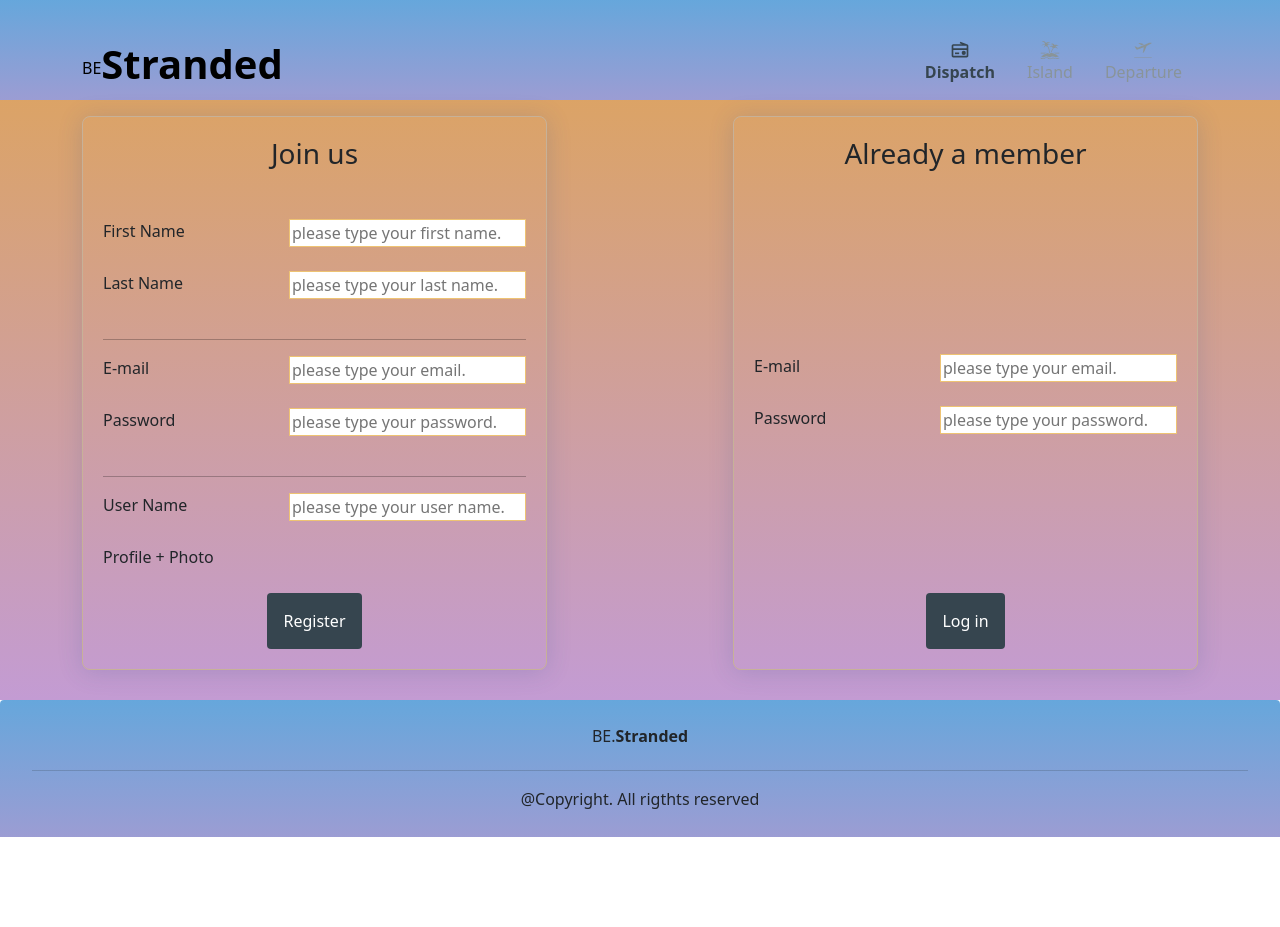
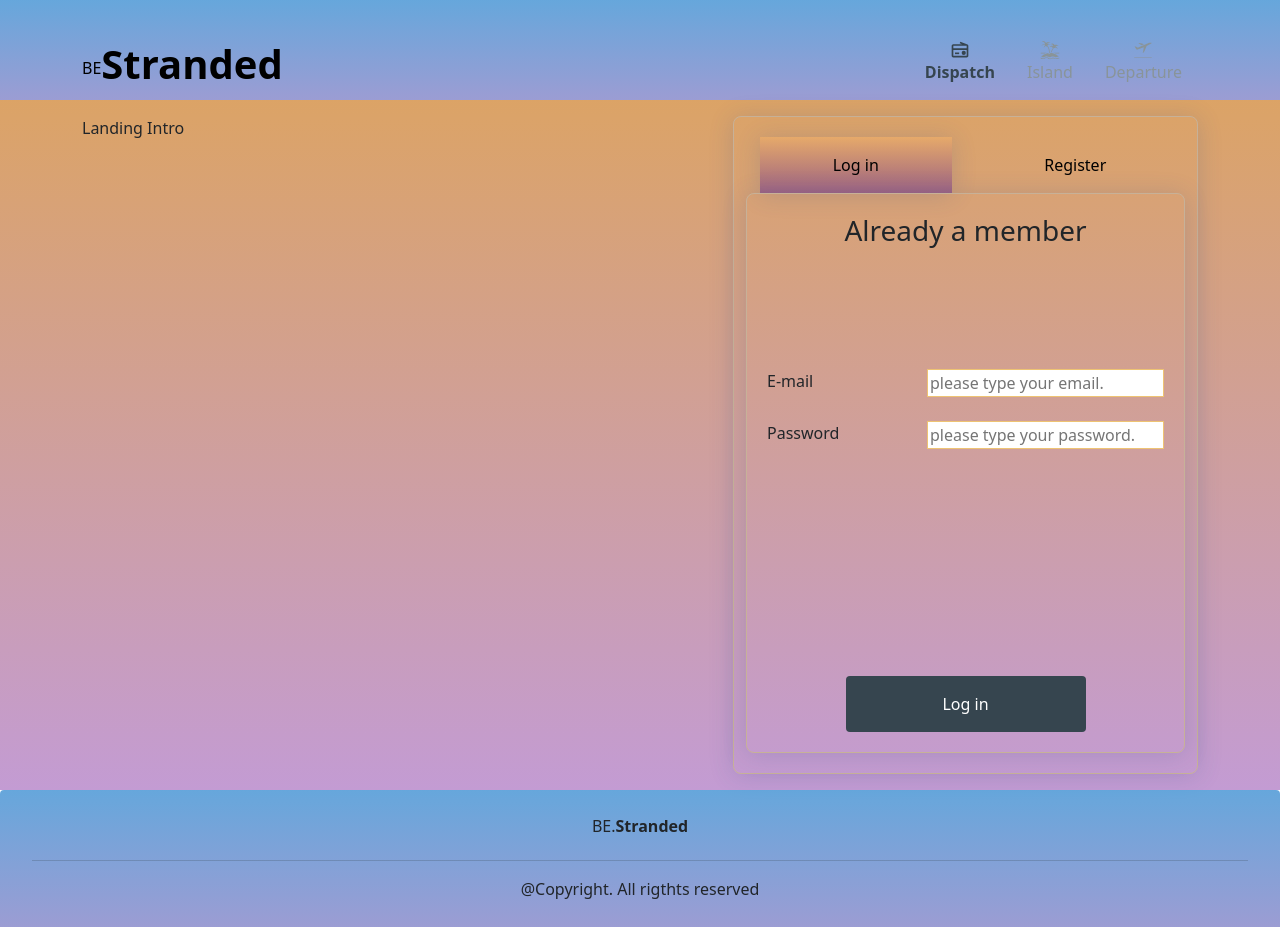
Before and after one commit to Mostafa-Eltazy/Stranded, a React (Create React App) app in the folder application/: page / in a window 1280 px wide. Before the commit the page ends 837 px from the top, so only its background shows below. Built offline with nearby package versions, Linux system fonts and the light colour scheme; the HTML template or start-up script is replaced by a standard one.

Commit message:
Login&SignUp forms on landing page

```diff
--- a/application/src/components/LandingComponents/AuthenticationForm.jsx
+++ b/application/src/components/LandingComponents/AuthenticationForm.jsx
@@ -1,30 +1,27 @@
 import React from "react";
 import { useState } from "react";
 import { useNavigate } from "react-router-dom";
-import {authinticateUser} from "./LandingApi"
+import { authinticateUser } from "./LandingApi";
 
 const AuthenticationForm = () => {
   const [authData, setAuthData] = useState({});
-    const nav = useNavigate()
+  const nav = useNavigate();
   const handleFormSubmit = async () => {
-        console.log(authData)
+    console.log(authData);
     try {
-
-            const {status,data} = await authinticateUser(authData)
-            if( status === 200)
-            {
+      const { status, data } = await authinticateUser(authData);
+      if (status === 200) {
         localStorage.setItem("user_data", JSON.stringify(data));
-                nav("/dispatch")
-
+        nav("/dispatch");
       }
-
-        } catch (err){
-            console.log("Authintication Failed due to:", err)
+    } catch (err) {
+      console.log("Authintication Failed due to:", err);
     }
-    }
+  };
 
   return (
-    <div className="registration-form col-md-5 d-flex flex-column align-items-center justify-content-between">
+    <div className="landing-form  d-flex flex-column align-items-center justify-content-between w-100">
+      <div className="d-flex flex-column align-items-center justify-content-between w-100 h-50">
         <h3 className="mb-5"> Already a member </h3>
         <form>
           <label htmlFor="email">
@@ -52,7 +49,11 @@ const AuthenticationForm = () => {
             ></input>
           </label>
         </form>
-      <button className="stranded-button" onClick={handleFormSubmit}> Log in </button>
+      </div>
+      <button className="stranded-button" onClick={handleFormSubmit}>
+        {" "}
+        Log in{" "}
+      </button>
     </div>
   );
 };
--- /dev/null
+++ b/application/src/components/LandingComponents/Forms.jsx
@@ -0,0 +1,34 @@
+import React from "react";
+import { useReducer, useState } from "react";
+import RegistrationForm from "./RegistrationForm";
+import AuthenticationForm from "./AuthenticationForm";
+
+const Forms = () => {
+  const [change, setChange] = useState(true);
+  console.log(change);
+  return (
+    <div className="col-md-5 container landing-form m-0">
+      <div className="toggler-container d-flex justify-content-around w-100">
+        <button
+          className={`${change ? "toggler-btn-active" : "toggler-btn"}`}
+          value={change}
+          onClick={() => setChange(true)}
+        >
+          {" "}
+          Log in
+        </button>
+        <button
+          className={`${change ? "toggler-btn" : "toggler-btn-active"}`}
+          value={change}
+          onClick={() => setChange(false)}
+        >
+          {" "}
+          Register{" "}
+        </button>
+      </div>
+      {change ? <AuthenticationForm /> : <RegistrationForm />}
+    </div>
+  );
+};
+
+export default Forms;
--- /dev/null
+++ b/application/src/components/LandingComponents/LandingIntro.jsx
@@ -0,0 +1,7 @@
+import React from "react";
+
+const LandingIntro = () => {
+  return <div className="col-md-5">Landing Intro</div>;
+};
+
+export default LandingIntro;
--- a/application/src/components/LandingComponents/LandingLayout.jsx
+++ b/application/src/components/LandingComponents/LandingLayout.jsx
@@ -1,13 +1,15 @@
 import React from "react";
 import AuthenticationForm from "./AuthenticationForm";
+import Forms from "./Forms";
+import LandingIntro from "./LandingIntro";
 import RegistrationForm from "./RegistrationForm";
 
 const LandingLayout = () => {
   return (
     <div className="container">
-      <div className="col-md-12 flow d-flex justify-content-between">
-        <RegistrationForm/>
-        <AuthenticationForm/>
+      <div className="col-md-12 flow d-md-flex justify-content-between">
+        <LandingIntro />
+        <Forms />
       </div>
     </div>
   );
--- a/application/src/components/LandingComponents/RegistrationForm.jsx
+++ b/application/src/components/LandingComponents/RegistrationForm.jsx
@@ -2,24 +2,25 @@ import React from "react";
 import { useState } from "react";
 import { useNavigate } from "react-router-dom";
 
-import {registerNewUserData} from "./LandingApi"
+import { registerNewUserData } from "./LandingApi";
 
 const RegistrationForm = () => {
   const [userData, setUserData] = useState({});
-  const nav = useNavigate()
-  const handlFormSubmit = async()=>{
+  const nav = useNavigate();
+  const handlFormSubmit = async () => {
     try {
-        const {status} = await registerNewUserData(userData);
+      const { status } = await registerNewUserData(userData);
       if (status === 200) {
         nav("/island");
       }
-    } catch (err){
-        console.log("Regestration Failed due to:", err)
+    } catch (err) {
+      console.log("Regestration Failed due to:", err);
     }
-  }
+  };
 
   return (
-    <div className="registration-form col-md-5 d-flex flex-column align-items-center">
+    <div className="landing-form  d-flex flex-column align-items-center justify-content-between w-100">
+      <div className="d-flex flex-column align-items-center justify-content-between w-100">
         <h3 className="mb-5"> Join us</h3>
         <form>
           <label htmlFor="first-name">
@@ -92,11 +93,17 @@ const RegistrationForm = () => {
               id="profile-photo"
               placeholder="please upload your profile photo."
               style={{ display: "none" }}
-            onChange={(e) => setUserData({ ...userData, file: e.target.value })}
+              onChange={(e) =>
+                setUserData({ ...userData, file: e.target.value })
+              }
             />
           </label>
         </form>
-      <button className="stranded-button" onClick={handlFormSubmit}> Register </button>
+      </div>
+      <button className="stranded-button" onClick={handlFormSubmit}>
+        {" "}
+        Register{" "}
+      </button>
     </div>
   );
 };
--- a/application/src/style/App.scss
+++ b/application/src/style/App.scss
@@ -1,22 +1,21 @@
-@import './stranded.scss';
-@import './headerStyle.scss';
-@import './footerStyle.scss';
-@import './homeLayoutStyle.scss';
-@import './entryFormStyle.scss';
-@import './landingLayout.scss';
+@import "./stranded.scss";
+@import "./headerStyle.scss";
+@import "./footerStyle.scss";
+@import "./homeLayoutStyle.scss";
+@import "./entryFormStyle.scss";
+@import "./landingLayout.scss";
 
 .page-wrapper {
   // background-color: $main-theme-body-color;
-    background:linear-gradient(rgba(196, 102, 0, 0.6), rgba(155, 89, 182, 0.6));
+  background: linear-gradient(rgba(196, 102, 0, 0.6), rgba(155, 89, 182, 0.6));
 
   min-height: 75vh;
   align-self: center;
-    // height: 100%;
   margin: 0;
   padding: 2vh 0;
 }
 .stranded-button {
-    width: min-content;
+  min-width: 15rem;
   white-space: nowrap;
   border-radius: 00.25rem;
   border: none;
@@ -30,3 +29,42 @@
     box-shadow: 0 2px 25px rgba(53, 85, 151, 0.2);
   }
 }
+
+.toggler-btn {
+  white-space: nowrap;
+  border-bottom: none;
+  border: none;
+  padding: 1rem;
+  min-width: 12rem;
+  background-color: transparent;
+  color: #000;
+  &:active {
+    transform: scale(0.95);
+    background: linear-gradient(
+      rgba(238, 174, 105, 0.6),
+      rgba(116, 56, 139, 0.6)
+    );
+    box-shadow: 0 2px 25px rgba(53, 85, 151, 0.2);
+  }
+}
+.toggler-btn-active {
+  white-space: nowrap;
+  border-bottom: none;
+  border: none;
+  padding: 1rem;
+  min-width: 12rem;
+  background-color: transparent;
+  color: #000;
+  background: linear-gradient(
+    rgba(238, 174, 105, 0.6),
+    rgba(116, 56, 139, 0.6)
+  );
+
+  box-shadow: 0 2px 25px rgba(53, 85, 151, 0.2);
+}
+.toggler-container {
+  background-color: transparent;
+  border-bottom: none;
+  border-radius: 0.25rem;
+
+}
--- a/application/src/style/landingLayout.scss
+++ b/application/src/style/landingLayout.scss
@@ -1,4 +1,4 @@
-.registration-form {
+.landing-form {
 
     display: flex;
     flex-direction: column;
@@ -10,6 +10,8 @@
     border-radius: 0.5rem;
     border: 1px solid #C7B198;
     box-shadow: 0 2px 25px rgba(53, 85, 151, 0.2);
+    min-height: 35rem;
+
 
     label {
         width: 100%;
```
Also changed, not shown: application/src/components/shared/Header.jsx (+8 -4 lines). Lines whose indentation alone changed are shown as unchanged.
